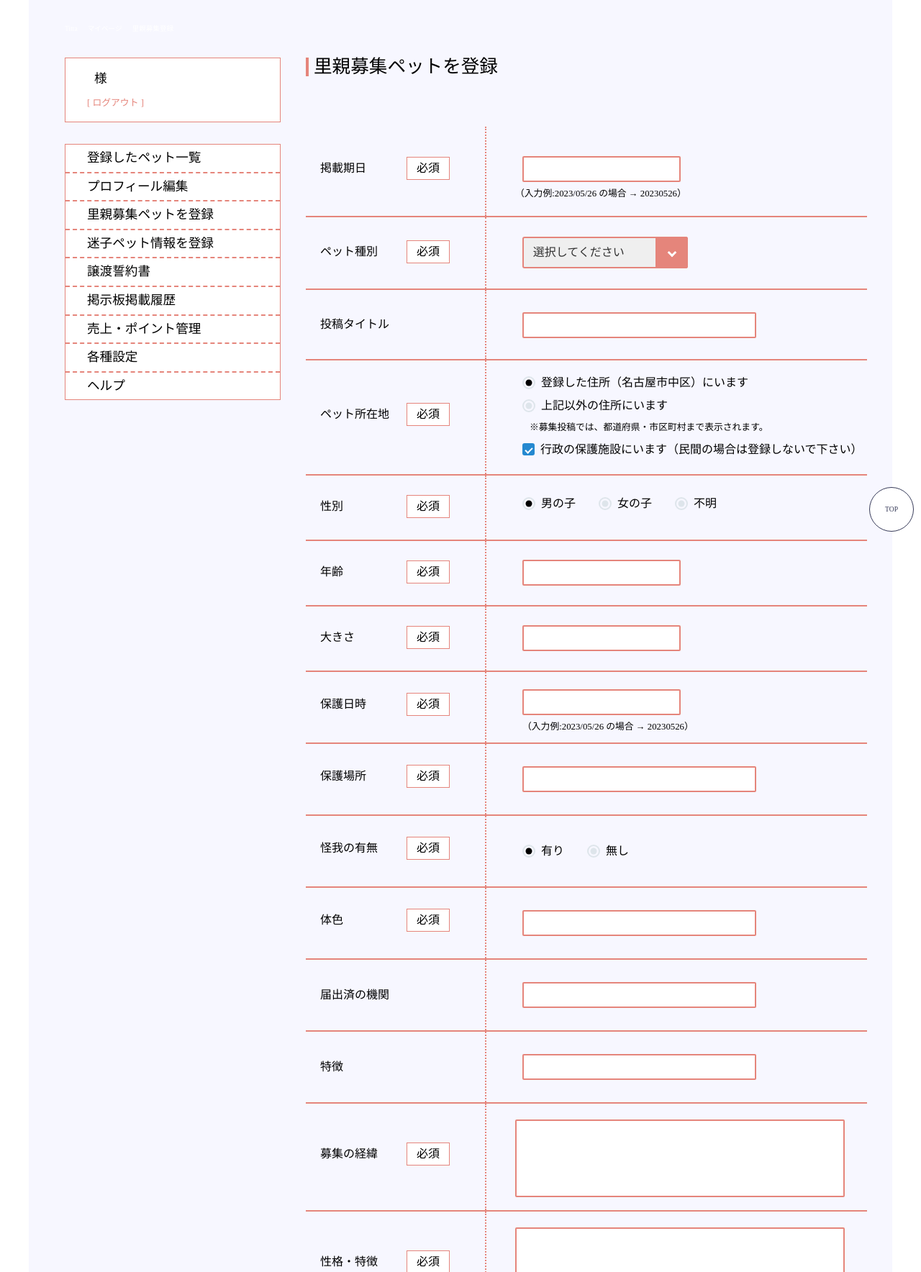
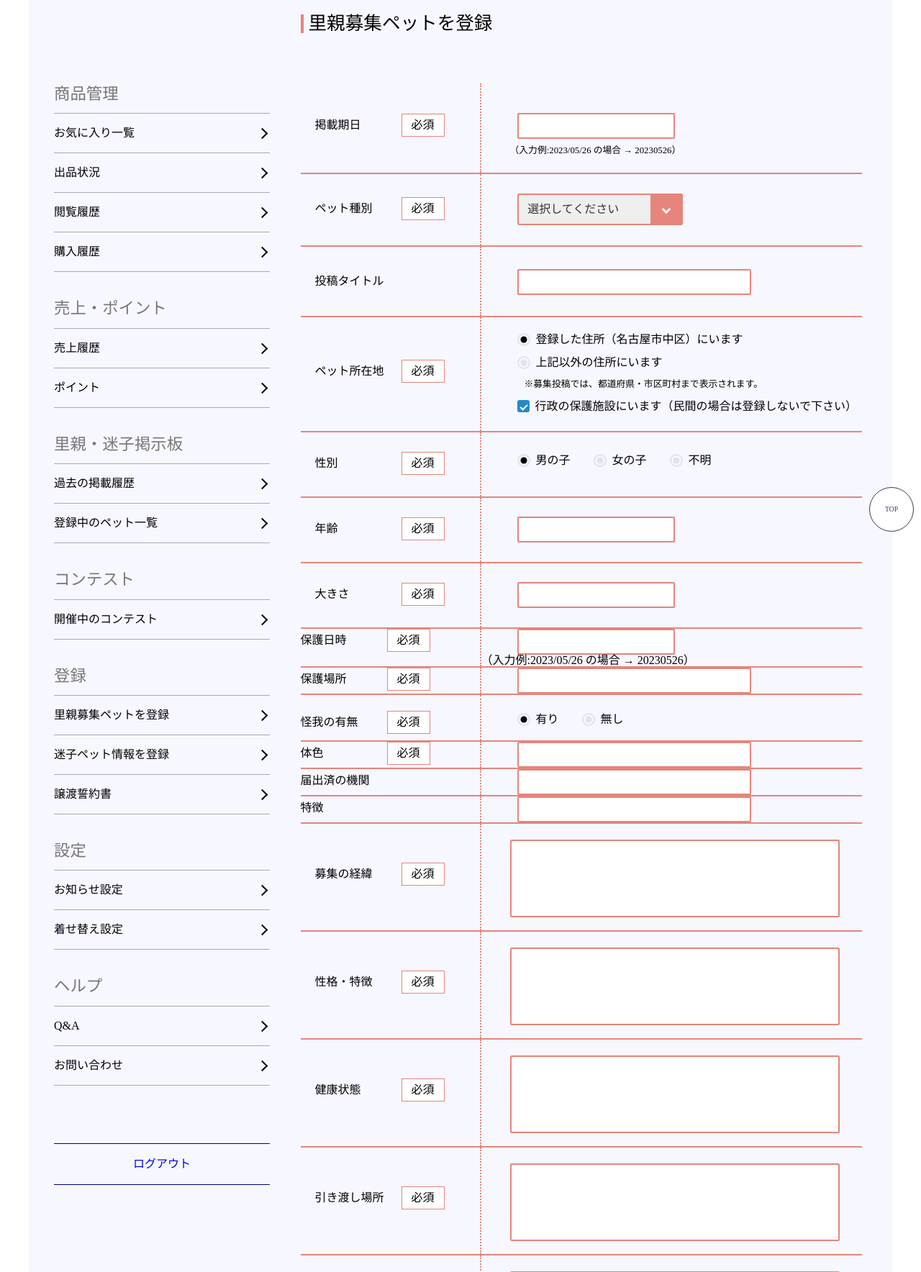
Before and after one commit to ihGti/titta_flask, a Flask app: page /lost_post in a window 1280 px wide. Shown: the part 151-1919 px from the top of the page at 72% size. Run offline with Flask 3, Linux system fonts and the light colour scheme; some libraries are stand-ins or nearby versions.

Commit message:
迷子投稿flask

```diff
--- a/project/templates/lost_post.html
+++ b/project/templates/lost_post.html
@@ -5,7 +5,8 @@
 {% endblock %}
 
 {% block css %}
-    <link rel="stylesheet" type="text/css" href="static/css/lost_post.css">
+    <link rel="stylesheet" type="text/css" href="static/css/foster_post.css">
+    <link rel="stylesheet" type="text/css" href="static/css/my_prof_left.css">
 {% endblock %}
 
 {% block content %}
@@ -14,48 +15,7 @@
 
       <div class="wrap">
 
-        <div class="category-navigation">
-          <ul>
-              <li><a href="/">Titta</a></li>
-              <li><a href="/mypage">マイページ</a></li>
-              <li><a href="/foster_post">里親募集登録</a></li>
-          </ul>
-        </div>
-
-        <div id="full">
-          <div id="left">
-
-            <div id="prof">
-              <div id="name">
-                <p>
-                  {{ name }}
-                </p>
-                <p id="sama">
-                  様
-                </p>
-              </div>
-              <a href="#">[ ログアウト ]</a>
-
-            </div>
-
-            <div id="sub-nav">
-
-              <ul>
-                <li><a href="#">登録したペット一覧</a></li>
-                <li><a href="#">プロフィール編集</a></li>
-                <li><a href="#">里親募集ペットを登録</a></li>
-                <li><a href="#">迷子ペット情報を登録</a></li>
-                <li><a href="#">譲渡誓約書</a></li>
-                <li><a href="#">掲示板掲載履歴</a></li>
-                <li><a href="#">売上・ポイント管理</a></li>
-                <li><a href="#">各種設定</a></li>
-                <li><a href="#">ヘルプ</a></li>
-              </ul>
-
-            </div>
-
-          </div>
-
+{% include "myside.html" %}
 
           <div id="right">
 
@@ -65,13 +25,13 @@
 
 
 
-
+            <form method="post" action="">
               <table>
                 <tbody>
                   <tr id="keisai">
                     <td id="keisaiR">掲載期日<p class="hissu">必須</p></td>
                     <td id="keisaiW">
-                    <input type="text" class="textbox-001" placeholder=""/>
+                      <input type="text" class="textbox-001" name="keisaiW" placeholder=""/>
                       <p>（入力例:2023/05/26 の場合  →  20230526）</p>
                     </td>
                   </tr>
@@ -79,10 +39,10 @@
                     <td id="kindsR">ペット種別<p class="hissu">必須</p></td>
                     <td id="kindsW">
                       <label class="selectbox-002">
-                      <select>
-                          <option>選択してください</option>
-                          <option>柴犬</option>
-                          <option>シマエナガ</option>
+                        <select name="kindsW">
+                            <option value="">選択してください</option>
+                            <option value="">柴犬</option>
+                            <option value="">シマエナガ</option>
                         </select>
                       </label>
                     </td>
@@ -238,8 +198,7 @@
                   <p class="color">※直近３か月以内に撮影された画像を使用してください</p>
 
                   <div id="btn">
-                  <div id="file"><a href="#">ファイルを選択する</a></div>
-                  <p>選択されていません</p>
+                    <div id="file"><input type="file" name="example"></div>
                   </div>
 
                 </div>
```
Also changed, not shown: other parts of project/templates/lost_post.html (+15 -15 lines). Lines whose indentation alone changed are shown as unchanged.
